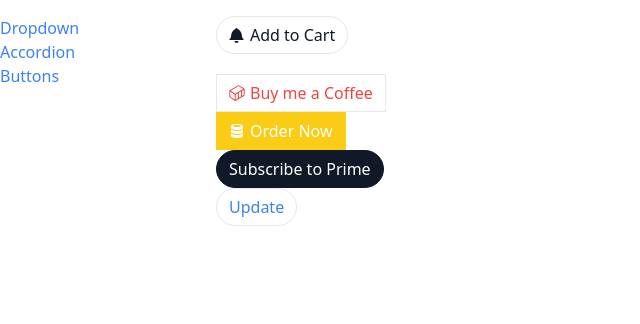
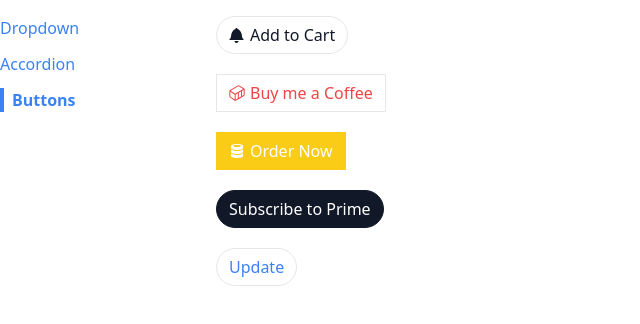
Before and after one commit to colson0x1/useponent, a React (Create React App) app: page /button in a window 1280 px wide. Shown: the top 324 px of the page, without its empty margins (0-640 px from the left). Built offline with nearby package versions, Linux system fonts and the light colour scheme.

Commit message:
handle the active link, add styles

```diff
--- a/src/components/Link.jsx
+++ b/src/components/Link.jsx
@@ -1,10 +1,14 @@
 import classNames from 'classnames';
 import useNavigation from '../hooks/use-navigation';
 
-function Link({ to, children }) {
-  const { navigate } = useNavigation();
+function Link({ to, children, className, activeClassName }) {
+  const { navigate, currentPath } = useNavigation();
 
-  const classes = classNames('text-blue-500');
+  const classes = classNames(
+    'text-blue-500',
+    className,
+    currentPath === to && activeClassName
+  );
 
   const handleClick = (event) => {
     if (event.metaKey || event.ctrlKey) {
--- a/src/components/Sidebar.jsx
+++ b/src/components/Sidebar.jsx
@@ -9,14 +9,19 @@
 
   const renderedLinks = links.map((link) => {
     return (
-      <Link key={link.label} to={link.path}>
+      <Link
+        key={link.label}
+        to={link.path}
+        className="mb-3"
+        activeClassName="font-bold  border-l-4 border-blue-500 pl-2"
+      >
         {link.label}
       </Link>
     );
   });
 
   return (
-    <div className="sticky top-0 overflow-y-scroll flex flex-col">
+    <div className="sticky top-0 overflow-y-scroll flex flex-col items-start">
       {renderedLinks}
     </div>
   );
--- a/src/pages/ButtonPage.jsx
+++ b/src/pages/ButtonPage.jsx
@@ -19,24 +19,24 @@
         </Button>
       </div>
       <div>
-        <Button danger outline onMouseEnter={handleClick}>
+        <Button className="mb-5" danger outline onMouseEnter={handleClick}>
           <GoContainer />
           Buy me a Coffee
         </Button>
       </div>
       <div>
-        <Button warning onMouseLeave={handleClick}>
+        <Button className="mb-5" warning onMouseLeave={handleClick}>
           <GoDatabase />
           Order Now
         </Button>
       </div>
       <div>
-        <Button secondary rounded>
+        <Button className="mb-5" secondary rounded>
           Subscribe to Prime
         </Button>
       </div>
       <div>
-        <Button primary rounded outline>
+        <Button className="mb-5" primary rounded outline>
           Update
         </Button>
       </div>
```
